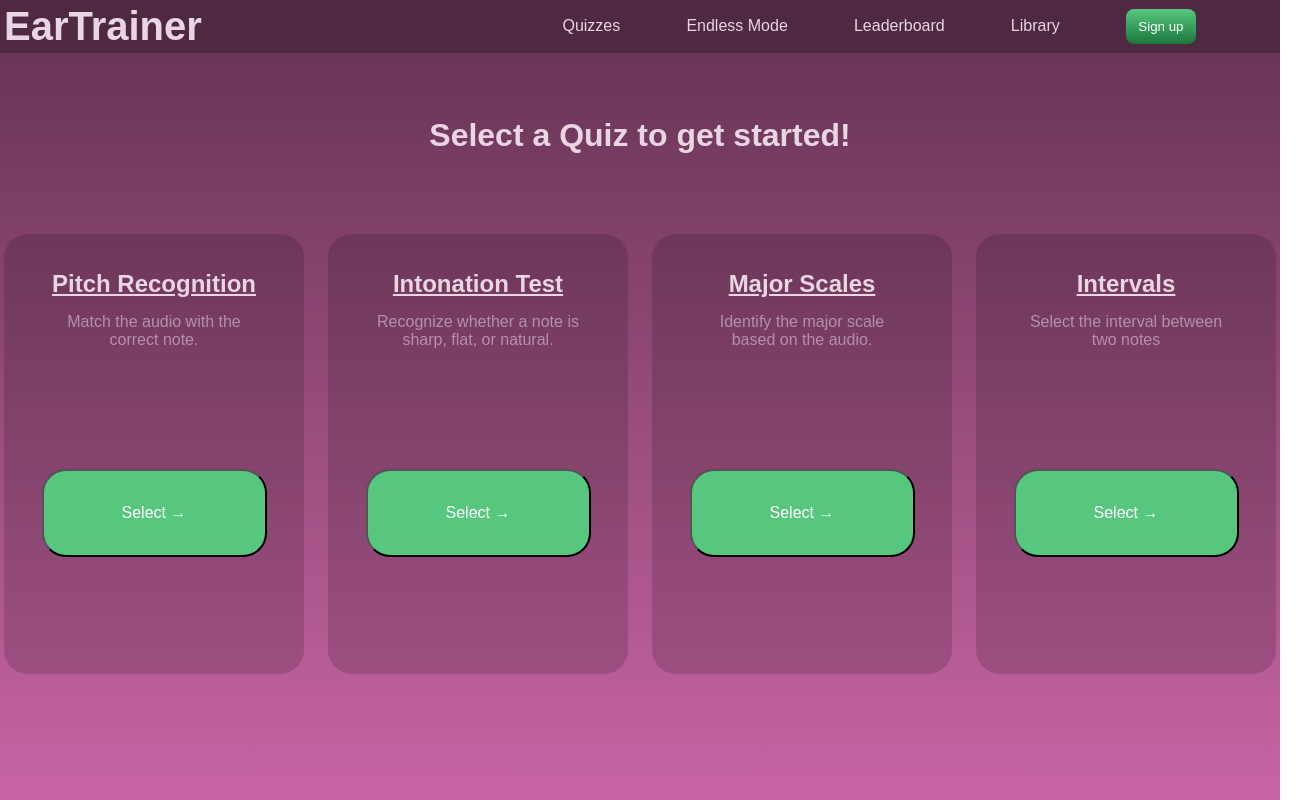
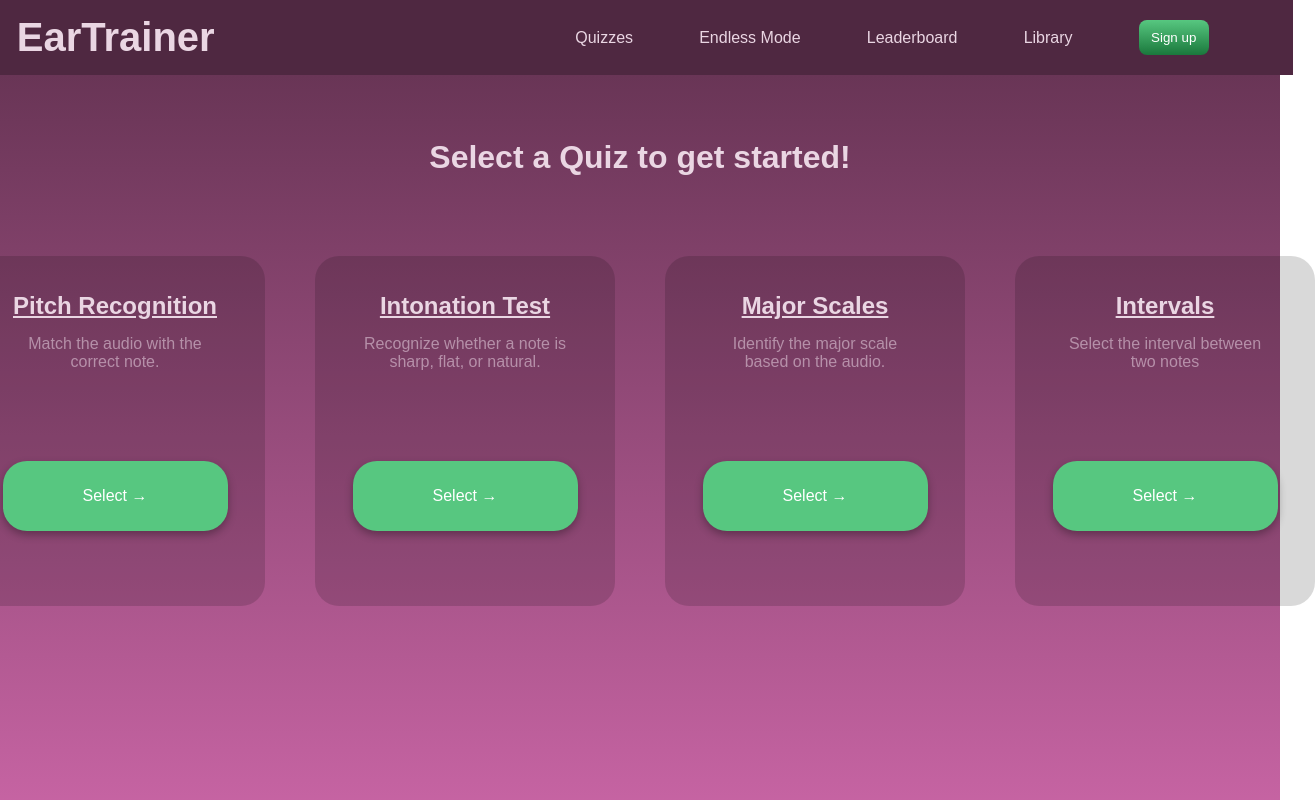
Before and after one commit to Tato223/ear_trainer, a React (Vite) app in the folder app/: page /quizzes in a window 1280 px wide. Shown: the top 800 px of the page, 1315 px wide, since content can reach past the window. Built offline with nearby package versions, Linux system fonts and the light colour scheme; a web font is replaced by a local one.

Commit message:
- fixed resizing bugs in the quizzes page styling

```diff
--- a/app/src/App.css
+++ b/app/src/App.css
@@ -103,7 +103,7 @@ h1, h2 {
 
   display: flex;
   flex-direction: row;
-  gap: 24px;
+  gap: 50px;
   justify-content: center;
 }
 
@@ -111,8 +111,12 @@ h1, h2 {
   display: flex;
   flex-direction: column;
 
-  width: clamp(250px, 300px, 450px);
-  height: clamp(20dvh, 55dvh, 70vh);
+  min-height: 350px;
+  min-width: 300px;
+
+  max-height: 30dvh;
+  max-width: 300px;
+
   background-color: var(--card-color);
   border-radius: 24px;
 }
@@ -143,6 +147,8 @@ h1, h2 {
   color: white;
   font-size: medium;
 
-  margin-top: 40%;
-  position: relative;
+  margin-top: 30%;
+
+  border-style: None;
+  box-shadow: 0px 4px 8px rgba(0, 0, 0, 0.3);
 }
--- a/app/src/index.css
+++ b/app/src/index.css
@@ -56,12 +56,13 @@ header {
 
   display: flex;
   flex-direction: row;
+  min-height: 75px;
   max-height: 15dvh;
   width: 100%;
 
   align-items: center;
 
-  padding: 0%;
+  padding: 0% 0% 0% 1%;
 
   overflow-y: hidden;
   overflow-x: hidden;
```
